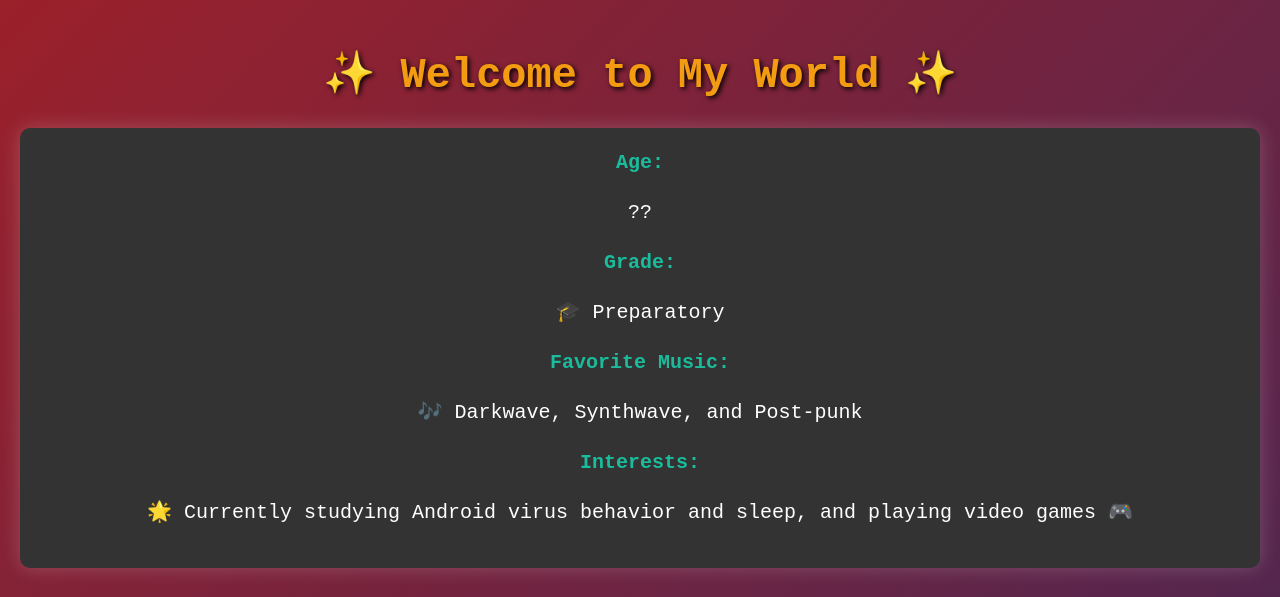
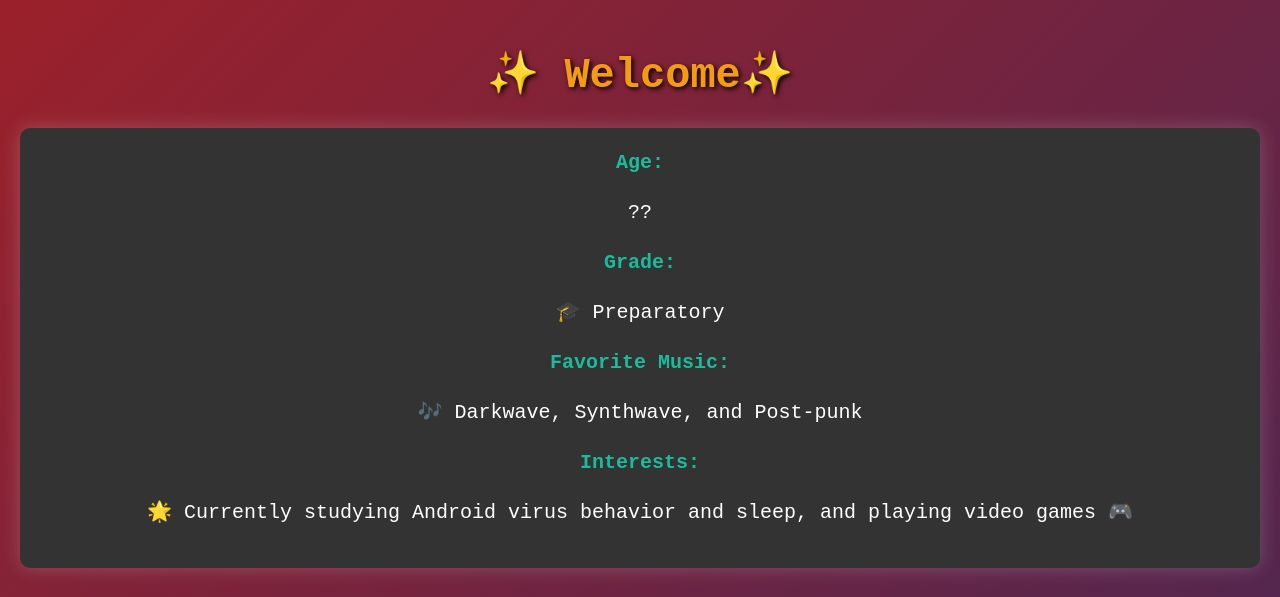
Before and after one commit to luco9/aboutme.github.io, a plain HTML site: page index.html in a window 1280 px wide. Shown: the top 597 px of the page. Drawn offline with Linux system fonts and the light colour scheme.

Commit message:
Update index.html

```diff
--- a/index.html
+++ b/index.html
@@ -91,7 +91,7 @@
 </head>
 <body>
     <header>
-        <h1>✨ Welcome to My World ✨</h1>
+        <h1>✨ Welcome✨</h1>
     </header>
     <section>
         <div class="info">
```
